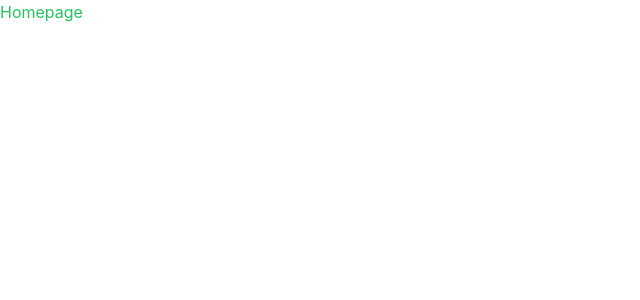
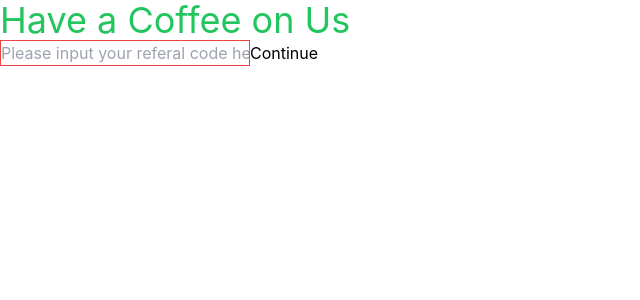
Before and after one commit to Vaugnie-Lindsey/SurveyApp, a React (Create React App) app: page / in a window 1280 px wide. Shown: the top 300 px of the page, without its empty margins (0-640 px from the left). Built offline with nearby package versions, Linux system fonts and the light colour scheme.

Commit message:
Improved look of other pages

```diff
--- a/src/Pages/Homepage.jsx
+++ b/src/Pages/Homepage.jsx
@@ -1,9 +1,14 @@
 import React from "react";
+import { Link } from "react-router-dom";
 const Homepage = () => {
     return(
-        <>
-            <h1 className="text-green-500">Homepage</h1>
-        </>
+        <div>
+            <h1 className="text-green-500 text-4xl">Have a Coffee on Us</h1>
+            <input className="border border-red-500" placeholder="Please input your referal code here"></input>
+            <Link to="/InformedConsent">
+                <button>Continue</button>
+            </Link>
+        </div>
     );
 };
 
--- a/src/Pages/InformedConsent.jsx
+++ b/src/Pages/InformedConsent.jsx
@@ -1,9 +1,14 @@
 import React from "react";
+import { Link } from "react-router-dom";
 
 const InformedConsent = () => {
     return(
         <>
             <h1>Informed Consent</h1>
+            <p>Blah blah blah</p>
+            <Link to="/SurveyPage">
+                <button>Continue</button>
+            </Link>
         </>
     );
 };
--- a/src/Pages/SurveyComplete.jsx
+++ b/src/Pages/SurveyComplete.jsx
@@ -3,7 +3,9 @@ import React from "react";
 const SurveyComplete = () => {
     return(
         <>
-            <h1>Survey Complete</h1>
+            <h1>The survey is now complete!</h1>
+            <p>Thank you for participating in our survey. We ask that you use one if the methods below to share the link with a friend or family member. For each person that you share it to (up to three) you recieve and additional payout.</p>
+            <button>Share Link</button>
         </>
     );
 };
```
